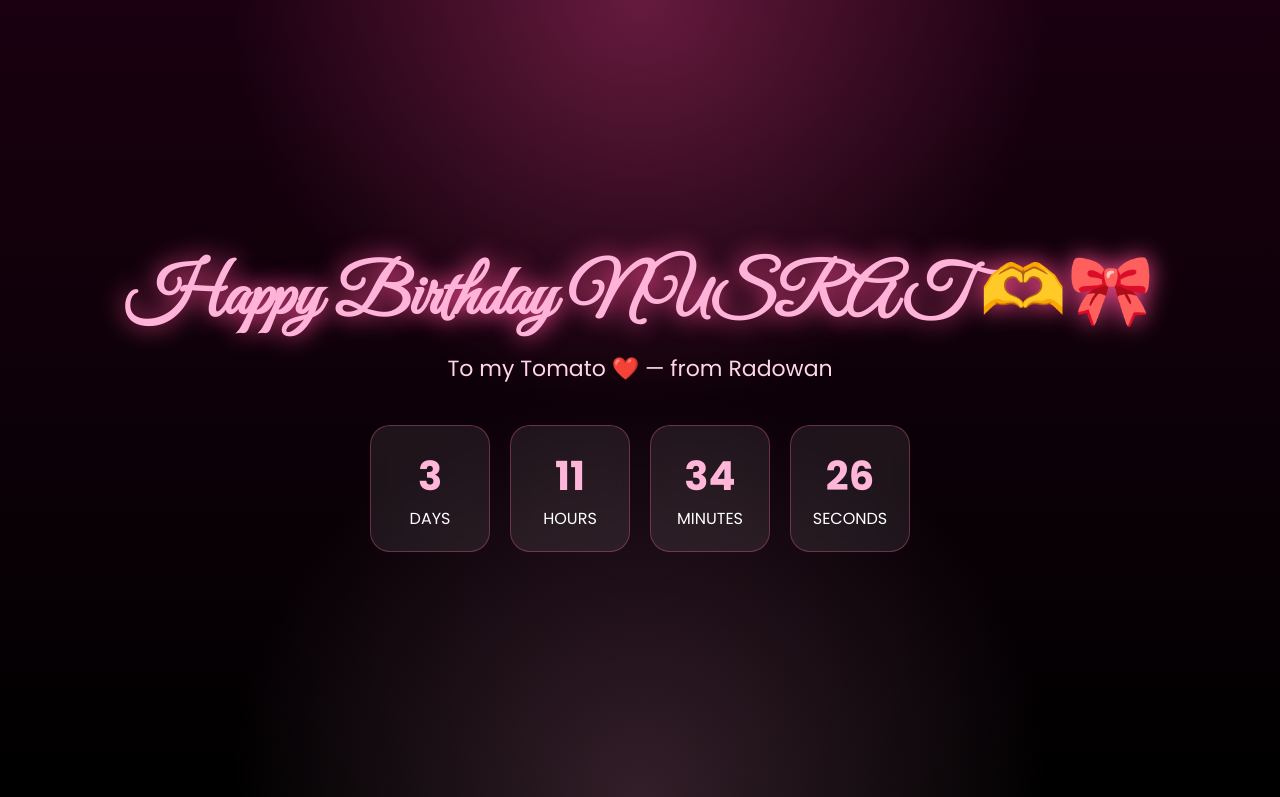
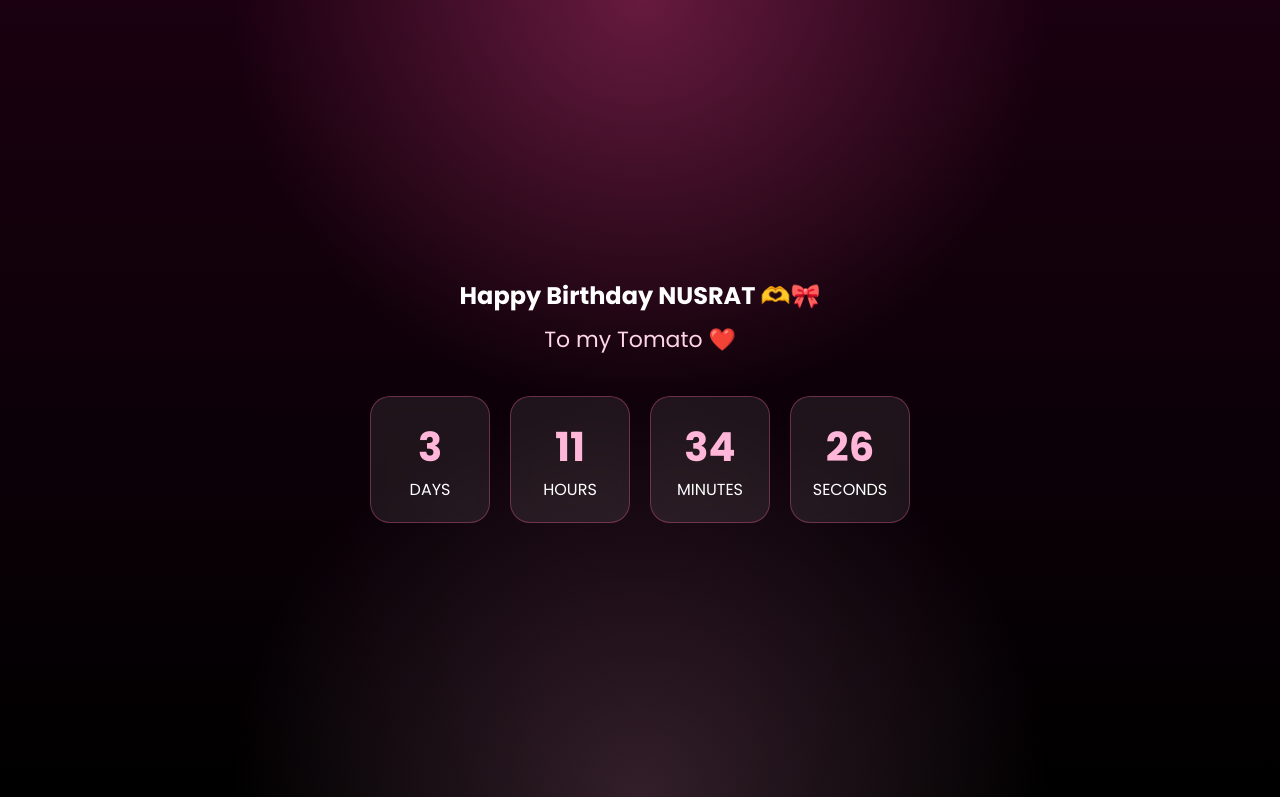
Before and after one commit to cocradowan-collab/birthday, a plain HTML site: page index.html in a window 1280 px wide. Shown: the top 797 px of the page. Drawn offline with Linux system fonts and the light colour scheme.

Commit message:
Update index.html

```diff
--- a/index.html
+++ b/index.html
@@ -140,8 +140,8 @@ body::before{
 
 <section class="hero">
 
-<h1>Happy Birthday NUSRAT 🫶🎀</h1>
-<p>To my Tomato ❤️ — from Radowan</p>
+<h2>Happy Birthday NUSRAT 🫶🎀</h2>
+<p>To my Tomato ❤️ </p>
 
 <div class="countdown">
 <div class="box"><h2 id="days">00</h2><span>DAYS</span></div>
```
